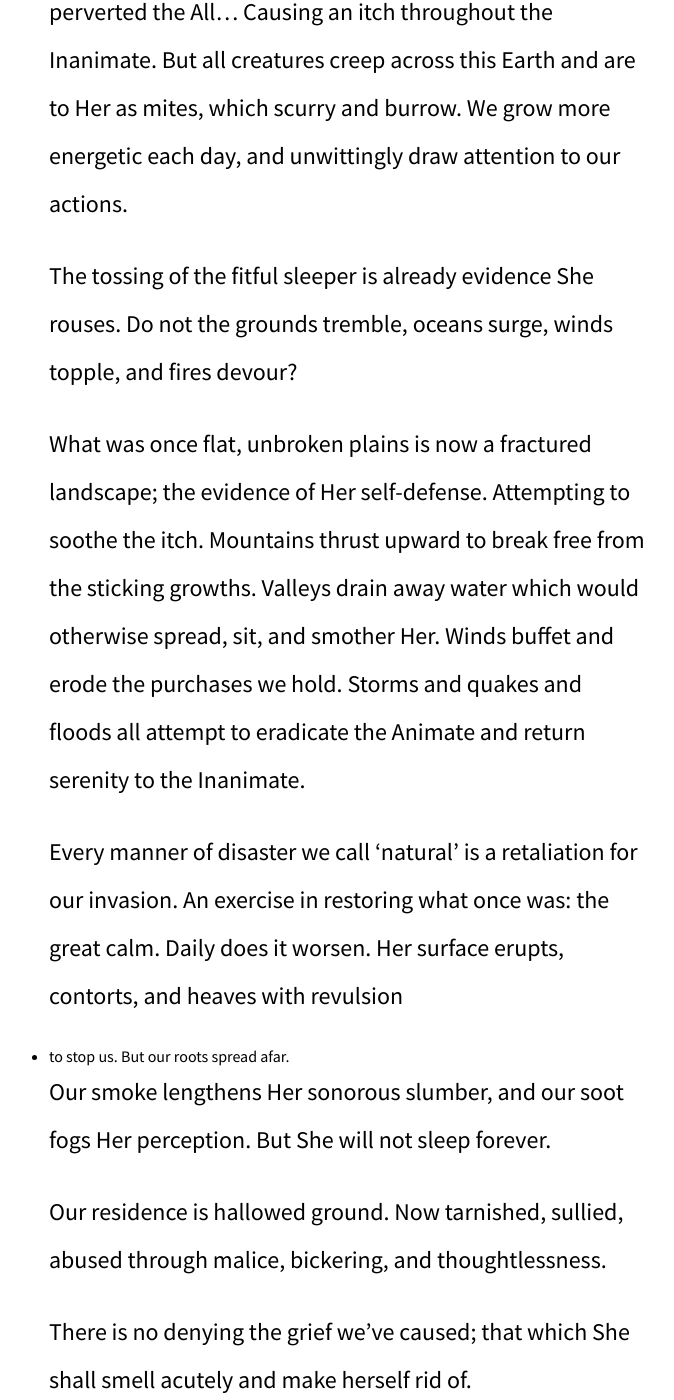
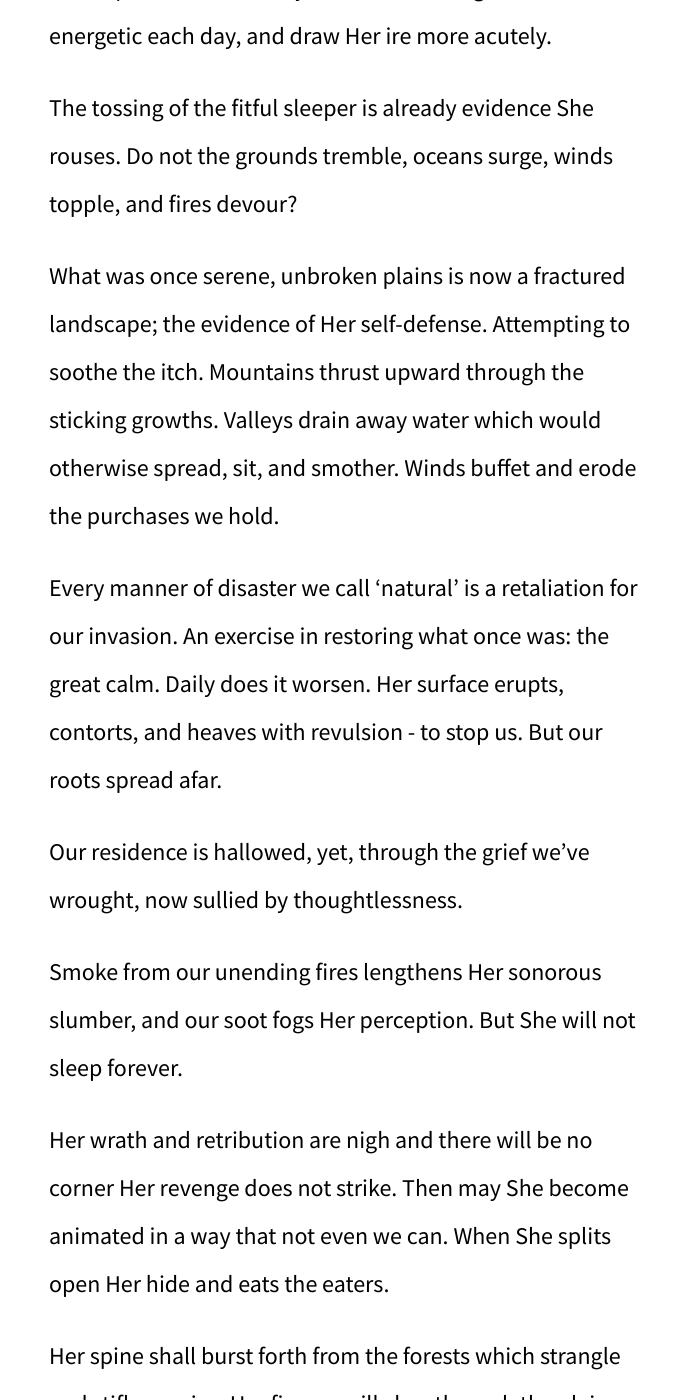
Before and after one commit to kyletolle/the-mechanism-collection, a Jekyll site: the page built from index.md, in a window 1280 px wide and 1400 px high, scrolled down 12735 px. Shown: the whole window, without its empty margins (291-965 px from the left). Built offline with Jekyll 4.4.1, drawn with Linux system fonts in a browser that asks for light colours; some of the changed text lies outside the part shown.

Commit message:
Make some more edits to the Fourth.
Also add a yaml file… similar to an everything piece.

```diff
--- a/index.md
+++ b/index.md
@@ -189,8 +189,6 @@ Her point of view is one we ignore, however crucial it is to our now-fevered
 plight. We must shed the fanciful and arrogant blindness we have always
 worn, and lay a hand to the ground to feel how we've harmed Her.
 
-I must cast a light on the un-truths and illuminate the way forward.
-
 Unlike those before me, I describe Her outrage.
 
 ## Reclamation
@@ -231,47 +229,42 @@ make our amends. Lest She destroy us and the Void claim us.
 It began with the worms. Tunneling and devouring the surface of the world.
 Other creatures soon learned this tactic and delved deeper yet. They marred
 and further perverted the All... Causing an itch throughout the Inanimate. But
-all creatures creep across this Earth and are to Her as mites, which scurry
-and burrow. We grow more energetic each day, and unwittingly draw attention to
-our actions.
+all creatures creep across this Earth and are to Her pests, which scurry and
+burrow. We grow more energetic each day, and draw Her ire more acutely.
 
 The tossing of the fitful sleeper is already evidence She rouses. Do not the
 grounds tremble, oceans surge, winds topple, and fires devour?
 
-What was once flat, unbroken plains is now a fractured landscape; the evidence
-of Her self-defense. Attempting to soothe the itch. Mountains thrust upward to
-break free from the sticking growths. Valleys drain away water which would
-otherwise spread, sit, and smother Her. Winds buffet and erode the purchases
-we hold. Storms and quakes and floods all attempt to eradicate the Animate and
-return serenity to the Inanimate.
+What was once serene, unbroken plains is now a fractured landscape; the
+evidence of Her self-defense. Attempting to soothe the itch. Mountains thrust
+upward through the sticking growths. Valleys drain away water which would
+otherwise spread, sit, and smother. Winds buffet and erode the purchases we
+hold.
 
 Every manner of disaster we call 'natural' is a retaliation for our invasion.
 An exercise in restoring what once was: the great calm. Daily does it worsen.
-Her surface erupts, contorts, and heaves with revulsion
-- to stop us. But our roots spread afar.
+Her surface erupts, contorts, and heaves with revulsion - to stop us. But our
+roots spread afar.
 
-Our smoke lengthens Her sonorous slumber, and our soot fogs Her perception.
-But She will not sleep forever.
+Our residence is hallowed, yet, through the grief we've wrought, now sullied
+by thoughtlessness.
 
-Our residence is hallowed ground. Now tarnished, sullied, abused through
-malice, bickering, and thoughtlessness.
+Smoke from our unending fires lengthens Her sonorous slumber, and our soot
+fogs Her perception. But She will not sleep forever.
 
-There is no denying the grief we've caused; that which She shall smell acutely
-and make herself rid of.
-
-Her wrath and retribution are nigh and there will be no corner where Her
-revenge does not strike. Then may she become animated in a way that not even
-we can. When she splits open her hide and eats the eaters.
+Her wrath and retribution are nigh and there will be no corner Her revenge
+does not strike. Then may She become animated in a way that not even we can.
+When She splits open Her hide and eats the eaters.
 
 Her spine shall burst forth from the forests which strangle and stifle
 cornice. Her fingers will claw through the plains and yawn chasms. Her skin to
 slough off our civilizations - pestilence trespassing.
 
 Oceans shall boil to a tumult. Rivers shall spread and drown the land which
-shakes in wrath. The skies will darken and winds will conspire to great
-storms. Cataclysmic clouds creeping, crushing, catalyzing conversion.
+shakes in wrath. The skies will darken as winds conspire to great storms.
+Cataclysmic clouds creeping, crushing; catalyzing conversion.
 
-Magma vehemently vomited will crystallize in flight; stinging as it litters
+Magma vehemently vomited will crystallize in flight, stinging as it litters
 the ground. Spitting poisonous plumes and wasted tears, this Fourth Mechanism
 will plunder us, the virus, of our strength.
 
@@ -355,3 +347,16 @@ Unless we repent our evil ways and live without impact... go unnoticed... we
 shall be underneath the soil, fire eating our air, while mountains topple over
 into the pits that have opened under us, and we shall be buried, dead, and
 forever resented for our malfeasance.
+
+Storms and quakes and floods all attempt to eradicate the Animate and
+return serenity to the Inanimate.
+
+
+---
+
+Do not dig, chop, carve, or burn. We must live quietly. Without consequence.
+Take only what we need from the land, since this is only destroying other
+Animate, but leave no other traces.
+
+tarnished, sullied
+malice bickering
--- /dev/null
+++ b/index.yaml
@@ -0,0 +1,4 @@
+---
+public: true
+notes:
+  The Fourth is about fear. It's about spreading words which can never be proven false. There's always the possibility for it to come true in the future. There is no real solution presented. Guilt is a byproduct of this.
```
Also changed, not shown: other parts of index.md (+3 -4 lines).
